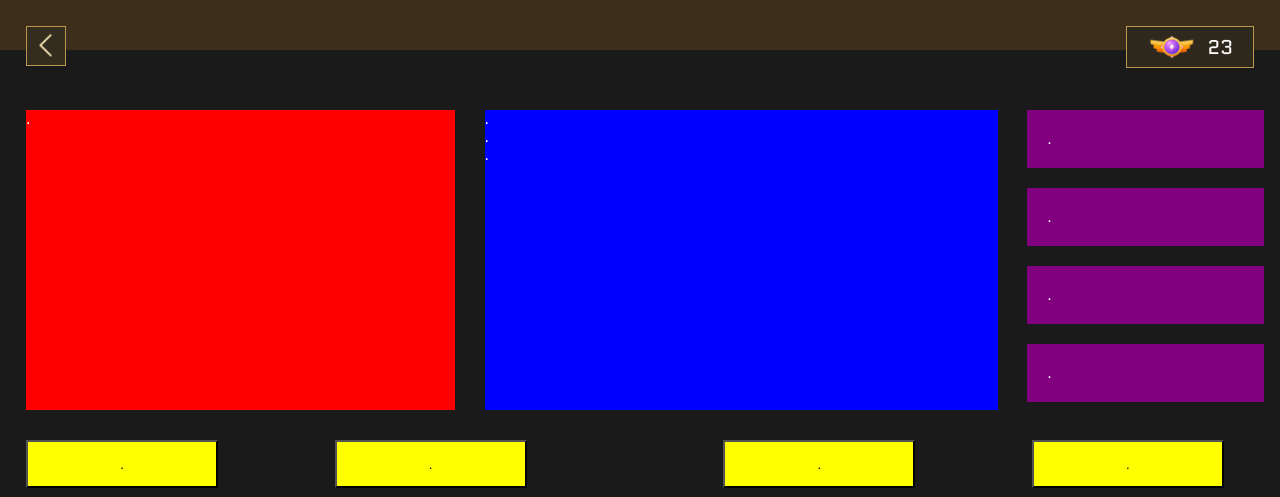
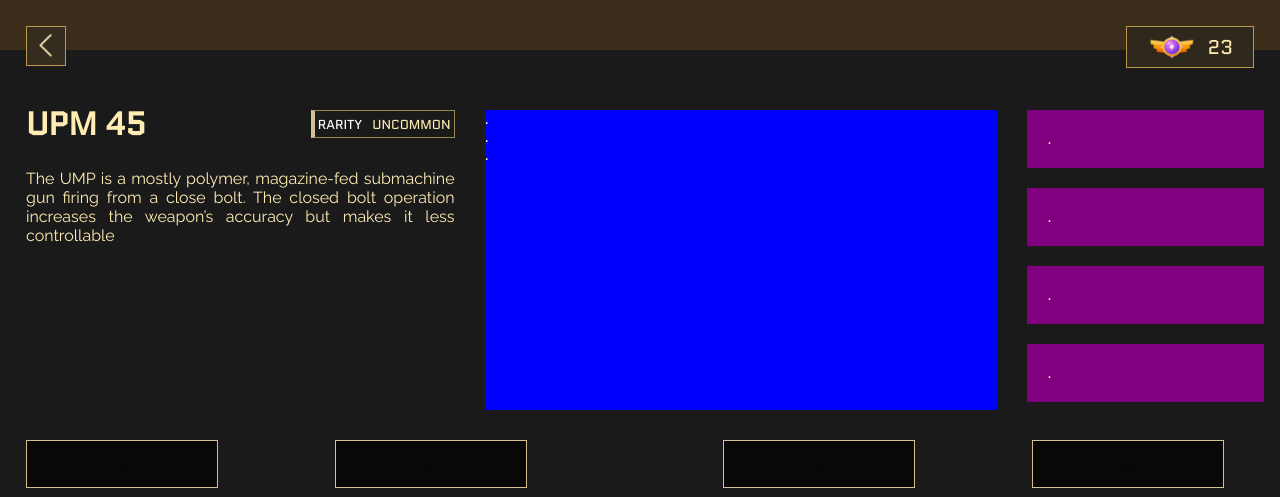
Before and after one commit to muriloramosoficial/gameui, a plain HTML site: page index.html in a window 1280 px wide. Drawn offline with Linux system fonts and the light colour scheme.

Commit message:
+ ajustes

```diff
--- a/global.css
+++ b/global.css
@@ -4,6 +4,8 @@ body {
   color: #ffffff;
   margin: 0;
   padding: 0;
+  color: #ffecb2;
+  min-width: 891px;
 }
 
 /* scroll bar personalizado */
@@ -120,13 +122,55 @@ body {
   justify-content: space-between;
   margin-top: 10px;
   height: 300px;
+  min-width: 790px;
   /* align-items: center; */
 }
 
 .weapon-info {
   content: "";
   width: 38%;
-  background-color: red;
+  /* background-color: red; */
+}
+
+.weapon-info-header-container {
+  content: "";
+  display: flex;
+  flex-direction: row;
+  justify-content: space-between;
+  align-items: center;
+  margin-top: -30px;
+  font-family: "Quantico", sans-serif;
+  min-width: 323px;
+}
+
+.weapon-info-header {
+  content: "";
+  /* background-color: red; */
+}
+
+.weapon-info-header-box {
+  content: "";
+  display: flex;
+  flex-direction: row;
+  align-items: center;
+  text-transform: uppercase;
+  font-size: 13px;
+  height: 20px;
+  padding: 3px;
+  border: 1px solid #96864f;
+  border-left: 4px solid #d2c193;
+}
+
+#h-white-text {
+  content: "";
+  color: white;
+  margin-right: 10px;
+}
+
+.weapon-info-description {
+  content: "";
+  text-align: justify;
+  font-family: "Raleway", sans-serif;
 }
 
 .image-weapons {
@@ -192,7 +236,8 @@ body {
   margin-right: 5rem;
   /* margin-bottom: 25px;
   margin-top: 25px; */
-  background-color: yellow;
+  background-color: #090806;
+  border: 1px solid #d2c193;
 }
 
 .btnInf-right {
@@ -202,5 +247,6 @@ body {
   margin-left: 5rem;
   /* margin-bottom: 25px;
   margin-top: 25px; */
-  background-color: yellow;
+  background-color: #090806;
+  border: 1px solid #d2c193;
 }
--- a/index.html
+++ b/index.html
@@ -7,6 +7,10 @@
     <link
       rel="stylesheet"
       href="https://fonts.googleapis.com/css?family=Quantico"
+    />
+    <link
+      rel="stylesheet"
+      href="https://fonts.googleapis.com/css?family=Raleway"
     />
     <title>Weapon Details</title>
   </head>
@@ -31,7 +35,21 @@
       <!-- conteudo central -->
       <div class="weapon-full-info">
         <!-- informações sobre a arma -->
-        <div class="weapon-info">.</div>
+        <div class="weapon-info">
+          <div class="weapon-info-header-container">
+            <h1 class="weapon-info-header">UPM 45</h1>
+            <div class="weapon-info-header-box">
+              <p id="h-white-text">rarity</p>
+              <p>uncommon</p>
+            </div>
+          </div>
+          <div class="weapon-info-description">
+            The UMP is a mostly polymer, magazine-fed submachine gun firing from
+            a close bolt. The closed bolt operation increases the weapon’s
+            accuracy but makes it less controllable
+          </div>
+          <div></div>
+        </div>
 
         <!-- imagem da arma + outras armas -->
         <div class="image-weapons">
```
